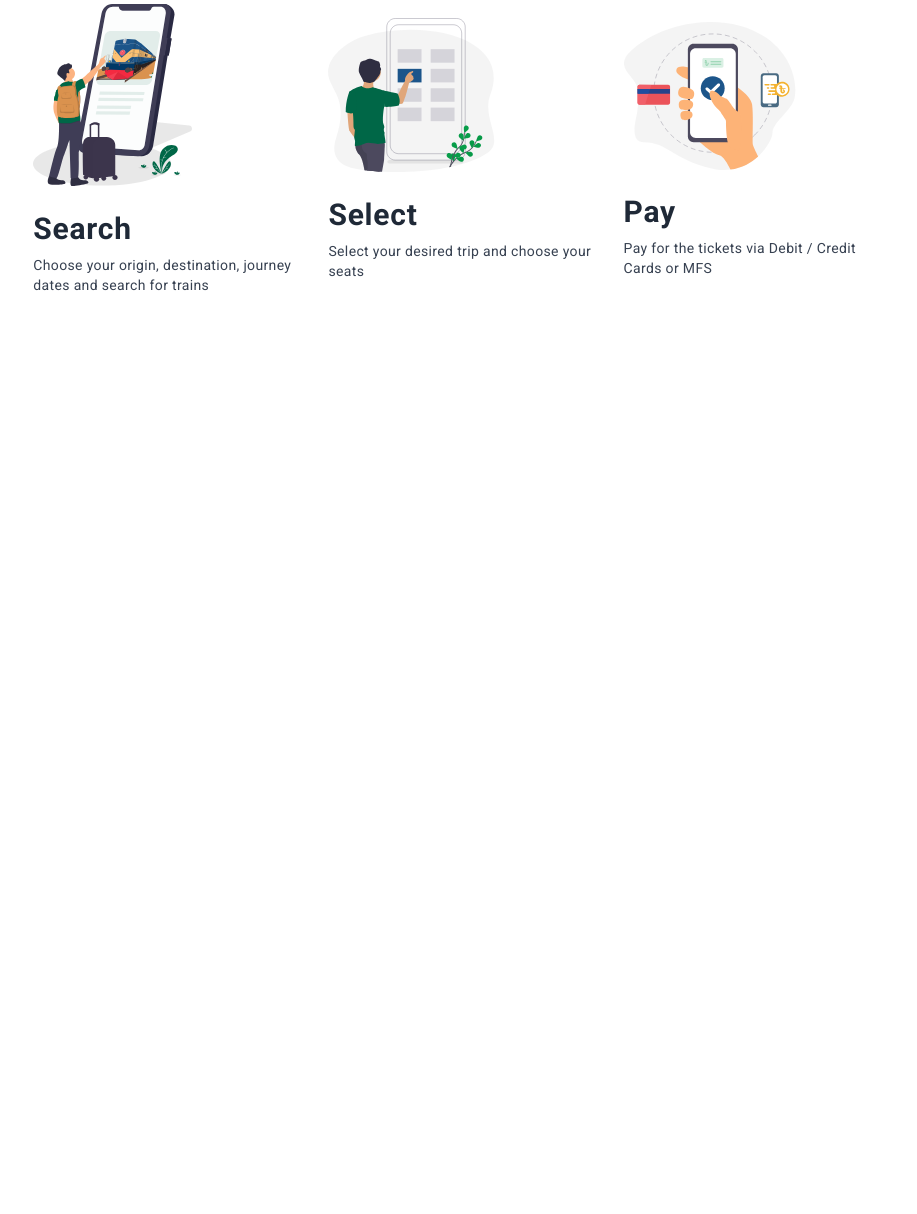
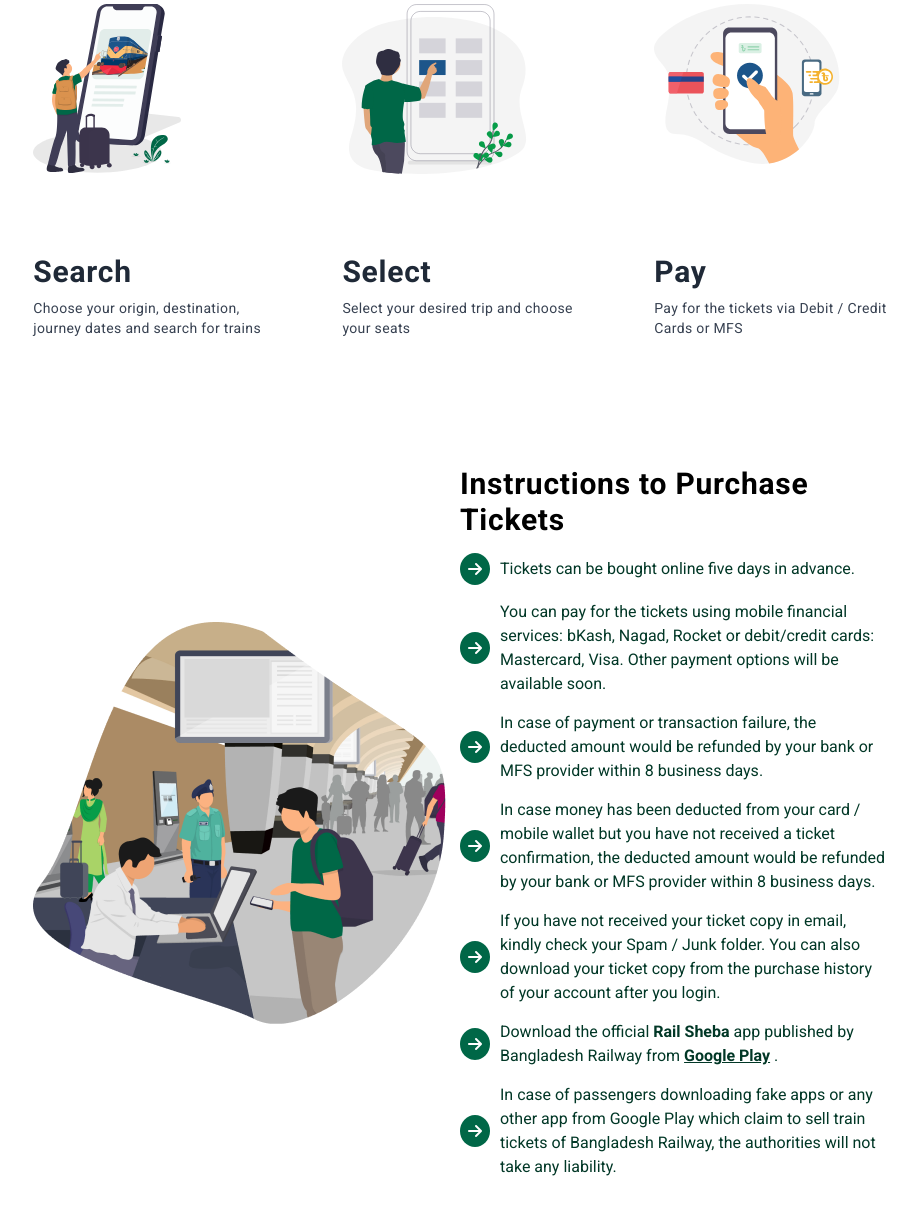
Before and after one commit to nazsakib/eticket-bangladesh-railway, a website: page index.html in a window 1280 px wide. Shown: the part 466-1680 px from the top of the page, without its empty margins (180-1097 px from the left). Before the commit the page ends 825 px from the top, so only its background shows below. Drawn offline with Linux system fonts and the light colour scheme.

Commit message:
section added

```diff
--- a/index.html
+++ b/index.html
@@ -12,13 +12,16 @@
             rel="shortcut icon"
             href="https://eticket.railway.gov.bd/img/favicon.ico"
             type="image/x-icon" />
+        <script
+            src="https://kit.fontawesome.com/697c0af9d0.js"
+            crossorigin="anonymous"></script>
         <link rel="stylesheet" href="css/style.css" />
     </head>
     <body>
         <!-- navigation section area -->
         <section class="navigation__bar">
             <nav
-                class="bg-white border-gray-200 px-2 sm:px-4 py-2.5 dark:bg-gray-900">
+                class="bg-white border-gray-200 px-2 sm:px-4 py-2.5 dark:bg-gray-900 sticky">
                 <div
                     class="container w-2/3 flex flex-wrap justify-between items-center mx-auto">
                     <!-- logo area -->
@@ -61,7 +64,7 @@
                         class="nav__items hidden w-full md:block md:w-auto"
                         id="navbar-default">
                         <ul
-                            class="flex flex-col p-4 mt-4 md:flex-row md:space-x-8 md:mt-0 md:text-sm md:font-medium md:border-0">
+                            class="flex flex-col p-4 md:flex-row md:space-x-8 md:mt-0 md:text-sm md:font-medium md:border-0">
                             <li>
                                 <a
                                     href="#"
@@ -105,7 +108,8 @@
                 class="container w-2/3 mx-auto grid lg:grid-cols-2 md:grid-cols-1 gap-x-12 items-center">
                 <div class="search__input">
                     <!-- input field -->
-                    <div class="input__field w-full grid grid-cols-2 gap-x-8">
+                    <div
+                        class="input__field w-full grid lg:grid-cols-2 md:grid-cols gap-x-8 md:p-4">
                         <!-- input field from area -->
                         <div class="field__from space-y-4">
                             <div class="from__up">
@@ -122,12 +126,18 @@
                             <div class="from__down">
                                 <label
                                     class="flex items-center mb-2 text-sm font-bold text-gray-700"
-                                    for=""
                                     >Date of journey</label
                                 >
                                 <input
+                                    placeholder="Pick a date"
+                                    class="textbox-n outline-0 border border-gray-300 w-full focus:border-blue-500 focus:drop-shadow-xl text-sm rounded-md"
+                                    type="text"
+                                    onfocus="(this.type='date')"
+                                    id="date" />
+
+                                <!-- <input
                                     type="date"
-                                    class="outline-0 border border-gray-300 w-full text-sm rounded-md" />
+                                    class="outline-0 border border-gray-300 w-full focus:border-blue-500 focus:drop-shadow-xl text-sm rounded-md" /> -->
                             </div>
                         </div>
                         <!-- input field from area ended -->
@@ -195,7 +205,7 @@
                                 tickets </span
                             >using online payment method
                         </p>
-                        <ul class="flex items-center gap-x-4 mt-4">
+                        <ul class="flex items-center gap-x-4">
                             <li class="w-10">
                                 <img src="images/bkash.png" alt="" />
                             </li>
@@ -220,11 +230,12 @@
 
         <!-- search select pay -->
         <section class="select__pay py-16">
+            <div class="container w-2/3 mx-auto">
                 <div
-                class="container grid lg:grid-cols-3 md:grid-cols-3 lg:w-2/3 lg:mx-auto md:w-1/4 md:mx-auto items-center gap-8">
-                <div class="search space-y-6 w-full">
+                    class="main__part flex flex-col md:flex-row h-screen w-screen m-8 md:m-auto items-center justify-between gap-x-32">
+                    <div class="search px-20">
                         <div class="img">
-                        <img src="images/search.svg" alt="" />
+                            <img src="images/search.svg" alt="" width="65%" />
                         </div>
                         <div class="text space-y-2">
                             <h2
@@ -232,14 +243,14 @@
                                 Search
                             </h2>
                             <p class="text-sm text-gray-700 tracking-wide">
-                            Choose your origin, destination, journey dates and
-                            search for trains
+                                Choose your origin, destination, <br />
+                                journey dates and search for trains
                             </p>
                         </div>
                     </div>
-                <div class="select space-y-6 w-full">
+                    <div class="select px-20">
                         <div class="img">
-                        <img src="images/select.svg" alt="" />
+                            <img src="images/select.svg" alt="" width="80%" />
                         </div>
                         <div class="text space-y-2">
                             <h2
@@ -247,13 +258,14 @@
                                 Select
                             </h2>
                             <p class="text-sm text-gray-700 tracking-wide">
-                            Select your desired trip and choose your seats
+                                Select your desired trip and choose <br />
+                                your seats
                             </p>
                         </div>
                     </div>
-                <div class="pay space-y-6 w-full">
+                    <div class="pay px-20">
                         <div class="img">
-                        <img src="images/pay.svg" alt="" />
+                            <img src="images/pay.svg" alt="" width="80%" />
                         </div>
                         <div class="text space-y-2">
                             <h2
@@ -261,14 +273,101 @@
                                 Pay
                             </h2>
                             <p class="text-sm text-gray-700 tracking-wide">
-                            Pay for the tickets via Debit / Credit Cards or MFS
+                                Pay for the tickets via Debit / Credit <br />
+                                Cards or MFS
                             </p>
+                        </div>
                     </div>
                 </div>
             </div>
         </section>
         <!-- search select pay ended -->
 
+        <!-- purchase instructions area -->
+        <section class="purchase__area py-16">
+            <div class="container w-2/3 mx-auto px-16">
+                <div
+                    class="purchase__main grid lg:grid-cols-2 md:grid-cols items-center justify-around">
+                    <div class="img__side">
+                        <img src="images/instruction-secion-image.png" alt="" />
+                    </div>
+                    <div class="text__side">
+                        <h2 class="text-3xl font-bold tracking-wide py-8">
+                            Instructions to Purchase Tickets
+                        </h2>
+                        <ul>
+                            <li class="flex items-center">
+                                <i class="fa fa-arrow-right"></i>
+                                <p class="text">
+                                    Tickets can be bought online five days in
+                                    advance.
+                                </p>
+                            </li>
+                            <li class="flex items-center">
+                                <i class="fa fa-arrow-right"></i>
+                                <p class="text">
+                                    You can pay for the tickets using mobile
+                                    financial services: bKash, Nagad, Rocket or
+                                    debit/credit cards: Mastercard, Visa. Other
+                                    payment options will be available soon.
+                                </p>
+                            </li>
+                            <li class="flex items-center">
+                                <i class="fa fa-arrow-right"></i>
+                                <p class="text">
+                                    In case of payment or transaction failure,
+                                    the deducted amount would be refunded by
+                                    your bank or MFS provider within 8 business
+                                    days.
+                                </p>
+                            </li>
+                            <li class="flex items-center">
+                                <i class="fa fa-arrow-right"></i>
+                                <p class="text">
+                                    In case money has been deducted from your
+                                    card / mobile wallet but you have not
+                                    received a ticket confirmation, the deducted
+                                    amount would be refunded by your bank or MFS
+                                    provider within 8 business days.
+                                </p>
+                            </li>
+                            <li class="flex items-center">
+                                <i class="fa fa-arrow-right"></i>
+                                <p class="text">
+                                    If you have not received your ticket copy in
+                                    email, kindly check your Spam / Junk folder.
+                                    You can also download your ticket copy from
+                                    the purchase history of your account after
+                                    you login.
+                                </p>
+                            </li>
+                            <li class="flex items-center">
+                                <i class="fa fa-arrow-right"></i>
+                                <p class="text">
+                                    Download the official
+                                    <a href="#">Rail Sheba</a>
+                                    app published by Bangladesh Railway from
+                                    <a href="#" class="gp">Google Play</a>
+                                    .
+                                </p>
+                            </li>
+                            <li class="flex items-center">
+                                <i class="fa fa-arrow-right"></i>
+                                <p class="text">
+                                    In case of passengers downloading fake apps
+                                    or any other app from Google Play which
+                                    claim to sell train tickets of Bangladesh
+                                    Railway, the authorities will not take any
+                                    liability.
+                                </p>
+                            </li>
+                        </ul>
+                    </div>
+                </div>
+            </div>
+        </section>
+        <!-- purchase instructions area ended -->
+
         <!-- script -->
     </body>
 </html>
```
Lines whose indentation alone changed are shown as unchanged.
